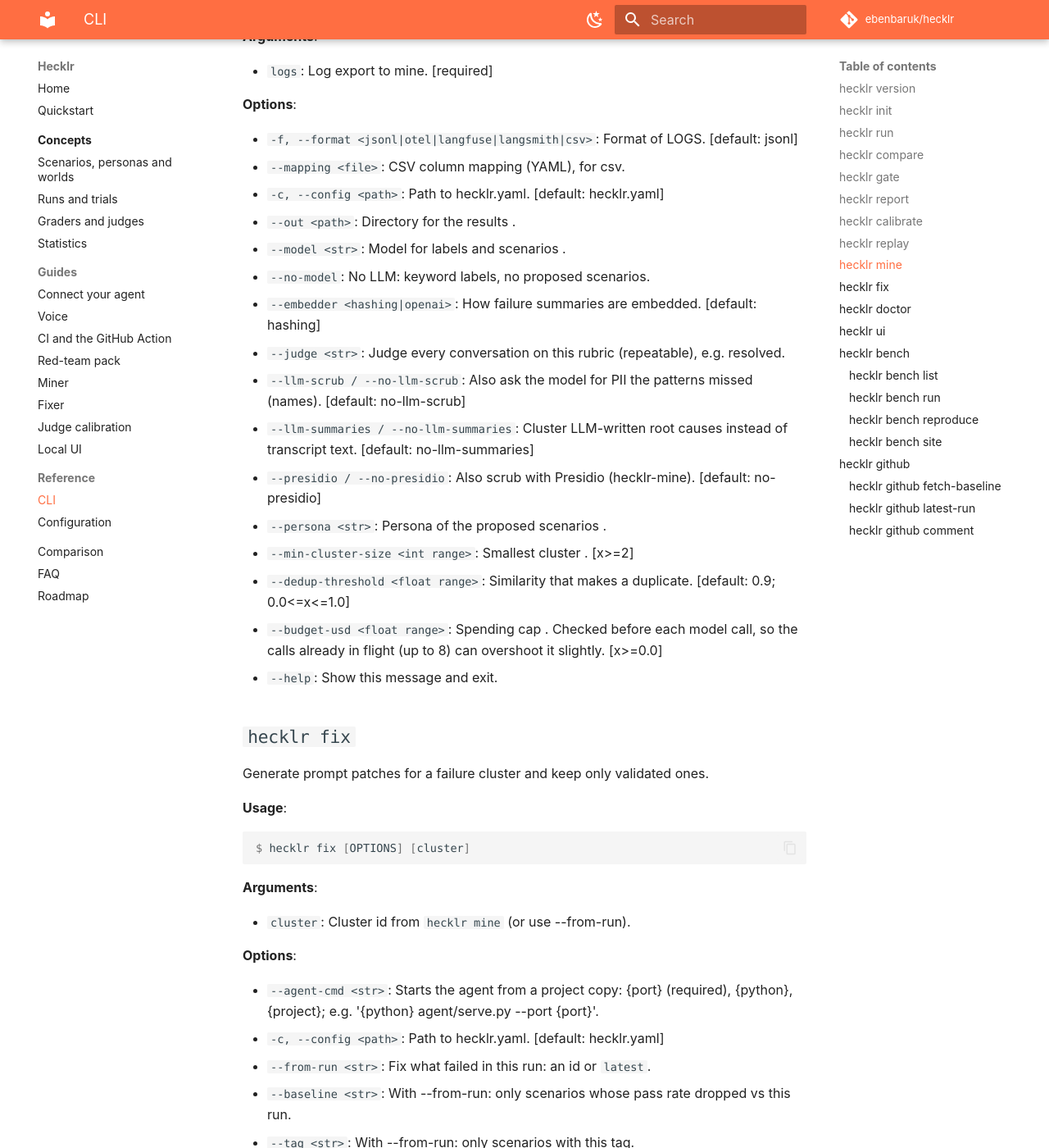
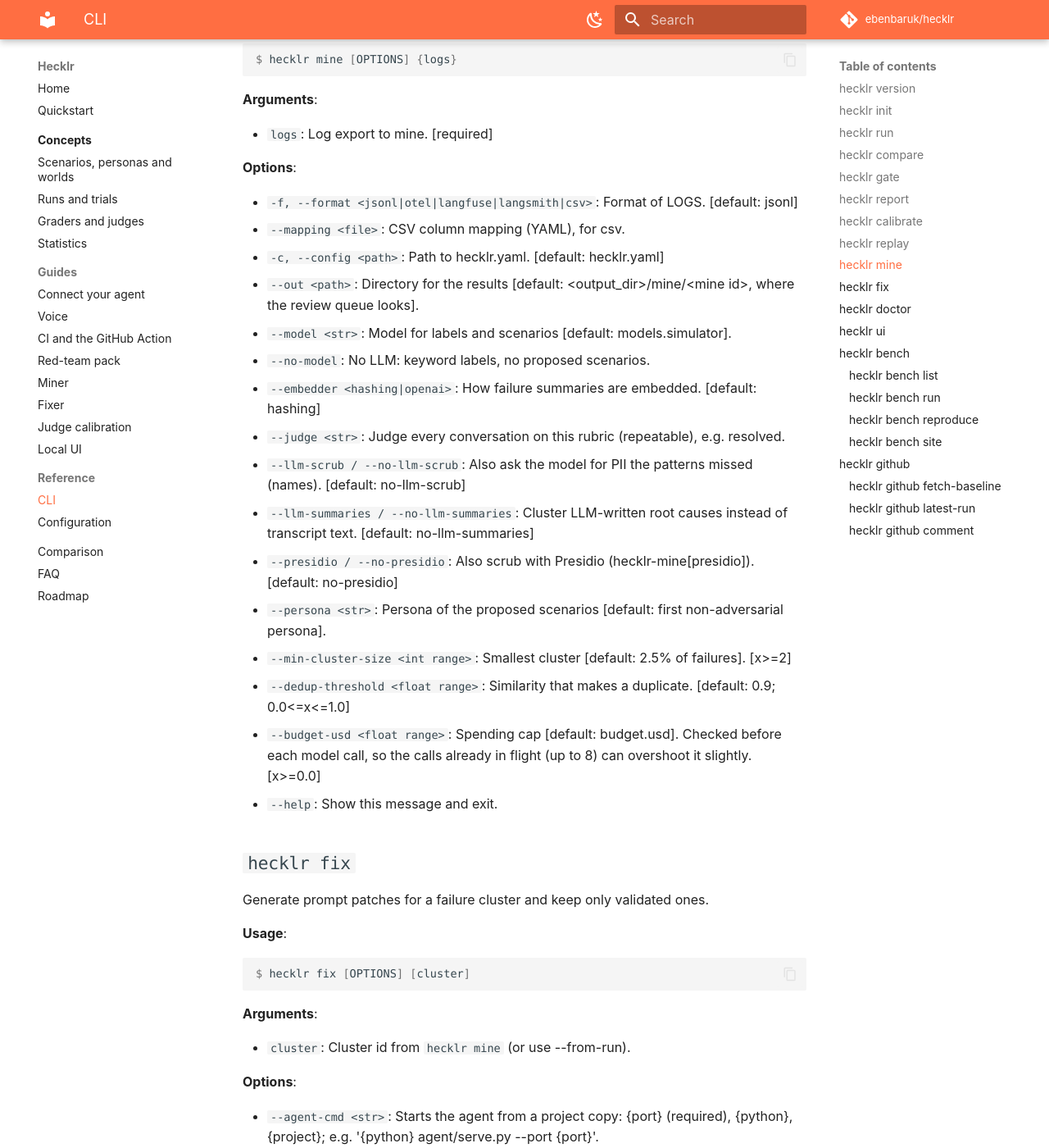
Before and after one commit to ebenbaruk/hecklr, an MkDocs documentation site: the page built from docs/reference/cli.md, in a window 1280 px wide and 1400 px high, scrolled down 5878 px. Shown: the whole window at 82% size. Built offline with MkDocs 1.6.1 and Material for MkDocs 9.7.7, drawn with Linux system fonts in a browser that asks for light colours; comment, search, counter and statistics services are not loaded; some of the changed text lies outside the part shown.

Commit message:
fix(cli): keep hand-written [default: ...] notes visible in --help (#107)
Typer renders option help as Rich markup, so '[default: html]' was read
as a style tag and dropped from --help and docs/reference/cli.md. Escape
the brackets of every option and argument help once, centrally in
hecklr.cli (idempotent, since typer utils docs imports it twice). Command
help no longer shows reStructuredText double backticks.

Co-Authored-By: Claude Opus 5.5 <noreply@anthropic.com>

```diff
--- a/docs/reference/cli.md
+++ b/docs/reference/cli.md
@@ -115,7 +115,7 @@ $ hecklr compare [OPTIONS] {baseline} [candidate]
 
 * `-c, --config <path>`: Path to hecklr.yaml.  [default: hecklr.yaml]
 * `-f, --format <terminal|md|html|json|junit>`: Output format.  [default: terminal]
-* `--out <path>`: Write to this file .
+* `--out <path>`: Write to this file [html default: the candidate&#x27;s run directory].
 * `--help`: Show this message and exit.
 
 ## `hecklr gate`
@@ -134,9 +134,9 @@ $ hecklr gate [OPTIONS]
 * `-s, --suite <str>`: Gate the latest run of this suite.
 * `--candidate <str>`: Candidate run: an id or `latest`.  [default: latest]
 * `--baseline <str>`: Baseline run: an id, or `baseline` (the candidate&#x27;s recorded baseline, else the newest earlier completed run of its suite).  [default: baseline]
-* `--on-inconclusive <fail|pass>`: Exit code of an inconclusive verdict .
+* `--on-inconclusive <fail|pass>`: Exit code of an inconclusive verdict [default: gate.on_inconclusive].
 * `--missing-baseline <error|pass>`: With no baseline run at all: `error` exits 3; `pass` reports the candidate alone and exits 0 when the candidate itself is sound.  [default: error]
-* `--out-dir <path>`: Where the reports go .
+* `--out-dir <path>`: Where the reports go [default: the candidate&#x27;s run directory].
 * `--report-url <str>`: Link to the full report, shown in the comment.
 * `--help`: Show this message and exit.
 
@@ -157,9 +157,9 @@ $ hecklr report [OPTIONS] [run]
 **Options**:
 
 * `-c, --config <path>`: Path to hecklr.yaml.  [default: hecklr.yaml]
-* `-f, --format <md|html|json|junit>`: Formats to write (repeatable) .
-* `--baseline <str>`: Compare with this run (an id or `baseline`) .
-* `--out-dir <path>`: Directory for the files .
+* `-f, --format <md|html|json|junit>`: Formats to write (repeatable) [default: html].
+* `--baseline <str>`: Compare with this run (an id or `baseline`) [default: the run&#x27;s recorded one].
+* `--out-dir <path>`: Directory for the files [default: the run directory].
 * `--open`: Open the HTML report in a browser.
 * `--help`: Show this message and exit.
 
@@ -207,9 +207,9 @@ $ hecklr replay [OPTIONS] {transcripts}
 **Options**:
 
 * `-c, --config <path>`: Path to hecklr.yaml.  [default: hecklr.yaml]
-* `--out <path>`: Directory for the scenario files .
-* `--persona <str>`: Persona the replays run with .
-* `--model <str>`: Extraction model .
+* `--out <path>`: Directory for the scenario files [default: scenarios/replay].
+* `--persona <str>`: Persona the replays run with [default: the first non-adversarial one in personas/].
+* `--model <str>`: Extraction model [default: models.simulator].
 * `--help`: Show this message and exit.
 
 ## `hecklr mine`
@@ -231,18 +231,18 @@ $ hecklr mine [OPTIONS] {logs}
 * `-f, --format <jsonl|otel|langfuse|langsmith|csv>`: Format of LOGS.  [default: jsonl]
 * `--mapping <file>`: CSV column mapping (YAML), for csv.
 * `-c, --config <path>`: Path to hecklr.yaml.  [default: hecklr.yaml]
-* `--out <path>`: Directory for the results .
-* `--model <str>`: Model for labels and scenarios .
+* `--out <path>`: Directory for the results [default: &lt;output_dir&gt;/mine/&lt;mine id&gt;, where the review queue looks].
+* `--model <str>`: Model for labels and scenarios [default: models.simulator].
 * `--no-model`: No LLM: keyword labels, no proposed scenarios.
 * `--embedder <hashing|openai>`: How failure summaries are embedded.  [default: hashing]
 * `--judge <str>`: Judge every conversation on this rubric (repeatable), e.g. resolved.
 * `--llm-scrub / --no-llm-scrub`: Also ask the model for PII the patterns missed (names).  [default: no-llm-scrub]
 * `--llm-summaries / --no-llm-summaries`: Cluster LLM-written root causes instead of transcript text.  [default: no-llm-summaries]
-* `--presidio / --no-presidio`: Also scrub with Presidio (hecklr-mine).  [default: no-presidio]
-* `--persona <str>`: Persona of the proposed scenarios .
-* `--min-cluster-size <int range>`: Smallest cluster .  [x&gt;=2]
+* `--presidio / --no-presidio`: Also scrub with Presidio (hecklr-mine[presidio]).  [default: no-presidio]
+* `--persona <str>`: Persona of the proposed scenarios [default: first non-adversarial persona].
+* `--min-cluster-size <int range>`: Smallest cluster [default: 2.5% of failures].  [x&gt;=2]
 * `--dedup-threshold <float range>`: Similarity that makes a duplicate.  [default: 0.9; 0.0&lt;=x&lt;=1.0]
-* `--budget-usd <float range>`: Spending cap . Checked before each model call, so the calls already in flight (up to 8) can overshoot it slightly.  [x&gt;=0.0]
+* `--budget-usd <float range>`: Spending cap [default: budget.usd]. Checked before each model call, so the calls already in flight (up to 8) can overshoot it slightly.  [x&gt;=0.0]
 * `--help`: Show this message and exit.
 
 ## `hecklr fix`
@@ -270,10 +270,10 @@ $ hecklr fix [OPTIONS] [cluster]
 * `--candidates <int range>`: Patches to generate.  [default: 5; x&gt;=1]
 * `--trials <int range>`: Trials per cluster scenario in the targeted pass.  [default: 3; x&gt;=1]
 * `--guard-suite <str>`: Suite the guard pass runs.  [default: ci]
-* `--guard-trials <int range>`: Trials per guard scenario .  [x&gt;=1]
-* `--model <str>`: Model that writes the patches .
-* `--seed <int>`: Seed of every run .
-* `--budget-usd <float range>`: Cap on Hecklr&#x27;s spend for the session .  [x&gt;=0]
+* `--guard-trials <int range>`: Trials per guard scenario [default: the suite&#x27;s].  [x&gt;=1]
+* `--model <str>`: Model that writes the patches [default: models.judge].
+* `--seed <int>`: Seed of every run [default: seed].
+* `--budget-usd <float range>`: Cap on Hecklr&#x27;s spend for the session [default: budget.usd].  [x&gt;=0]
 * `--ready-timeout <float range>`: Seconds the agent has to start listening.  [default: 60.0; x&gt;=1]
 * `--pr`: Open a pull request with the winner.
 * `--draft / --no-draft`: With --pr: open it as a draft.  [default: no-draft]
@@ -309,7 +309,7 @@ $ hecklr ui [OPTIONS]
 * `-c, --config <path>`: Path to hecklr.yaml.  [default: hecklr.yaml]
 * `--host <str>`: Interface to bind; the UI has no login, keep it local.  [default: 127.0.0.1]
 * `--port <int>`: Port to serve on.  [default: 8484]
-* `--user <str>`: Default labeler and reviewer name .
+* `--user <str>`: Default labeler and reviewer name [default: your OS user name].
 * `--open / --no-open`: Open the UI in a browser.  [default: open]
 * `--dev / --no-dev`: Serve the API only, for `npm run dev` in ui/ (it proxies /api).  [default: no-dev]
 * `--help`: Show this message and exit.
@@ -352,7 +352,7 @@ $ hecklr bench list [OPTIONS]
 
 ### `hecklr bench run`
 
-Measure stacks and write their leaderboard rows to ``results/&lt;stack&gt;.json``.
+Measure stacks and write their leaderboard rows to `results/&lt;stack&gt;.json`.
 
 **Usage**:
 
@@ -442,7 +442,7 @@ $ hecklr github fetch-baseline [OPTIONS]
 
 ### `hecklr github latest-run`
 
-Output ``run-id`` and ``status`` of the newest finished run of a suite.
+Output `run-id` and `status` of the newest finished run of a suite.
 
 **Usage**:
 
@@ -459,7 +459,7 @@ $ hecklr github latest-run [OPTIONS]
 
 ### `hecklr github comment`
 
-Create or update the suite&#x27;s sticky PR comment; output ``comment`` (created/updated).
+Create or update the suite&#x27;s sticky PR comment; output `comment` (created/updated).
 
 **Usage**:
 
```
Also changed, not shown: other parts of docs/reference/cli.md (+3 -3 lines), 4 other files.
